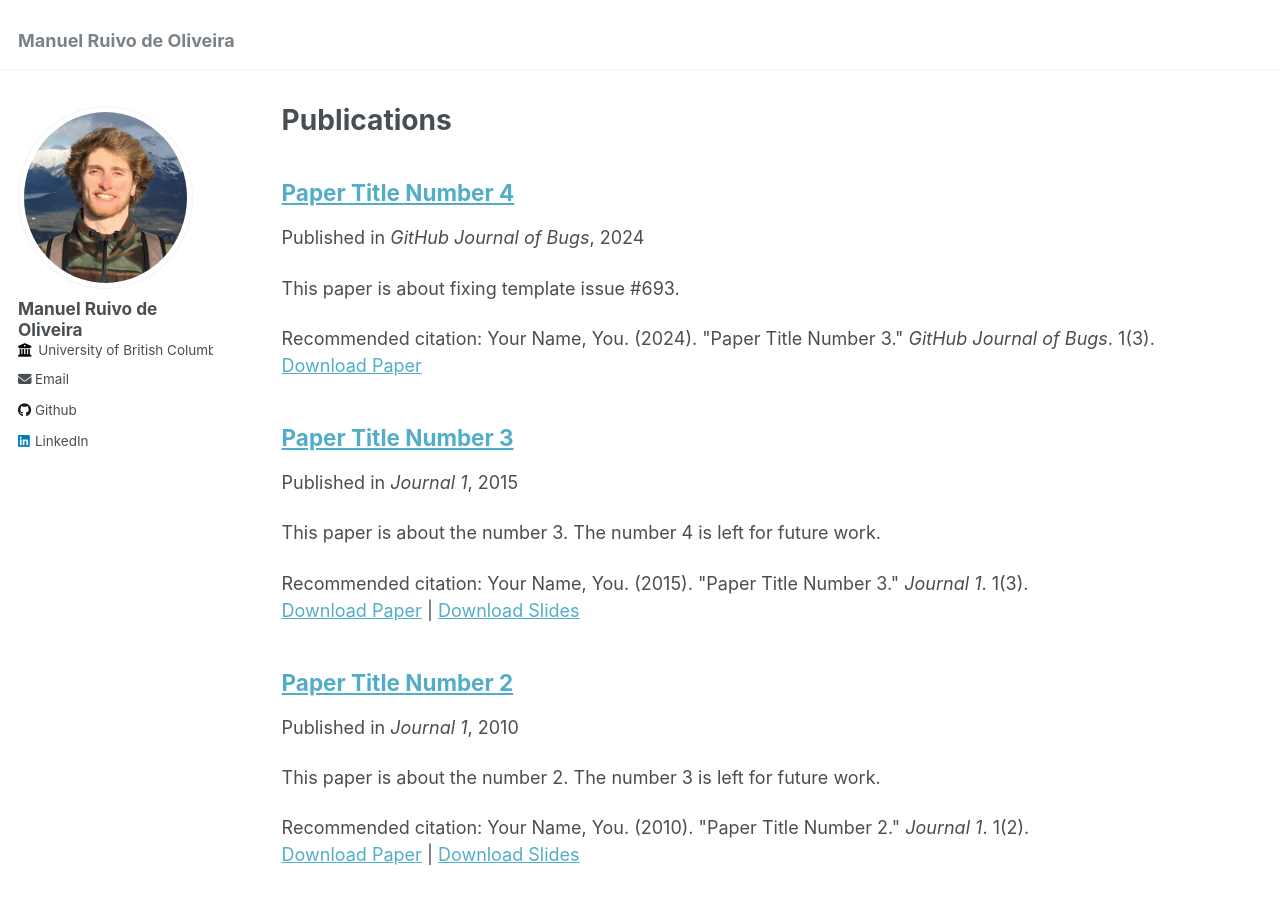
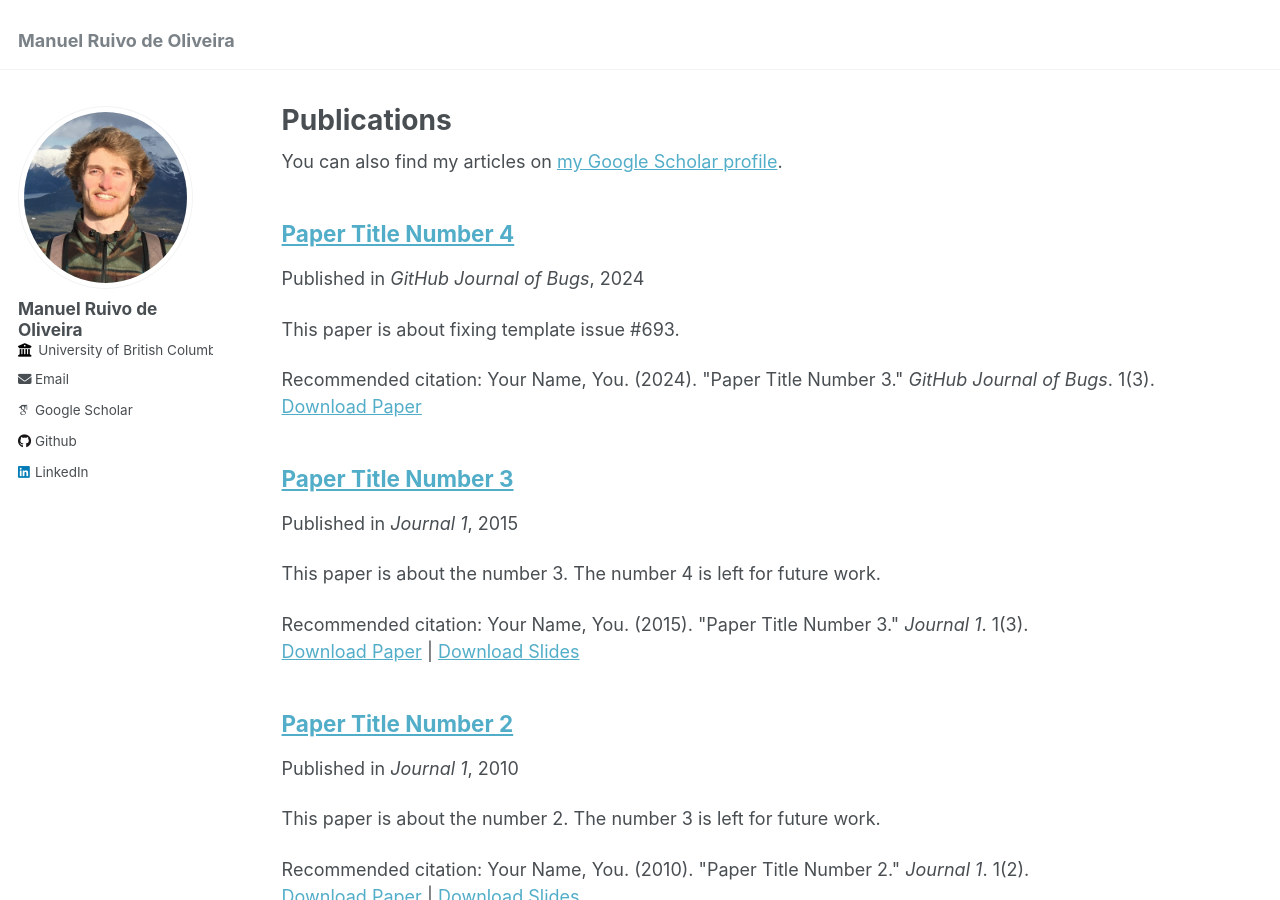
Before and after one commit to manuelruivodeoliveira/manuelruivodeoliveira.github.io, a Jekyll site: the page built from _pages/publications.md, in a window 1280 px wide and 900 px high. Built offline with Jekyll 4.4.1, drawn with Linux system fonts in a browser that asks for light colours; some web fonts are replaced; part of the change alters nothing that is shown.

Commit message:
Add google scholar

```diff
--- a/_config.yml
+++ b/_config.yml
@@ -32,7 +32,7 @@ author:
 
   # Academic websites
   arxiv            : # URL - Update with the correct link to your profile
-  googlescholar    : # "https://scholar.google.com/citations?user=PS_CX0AAAAAJ"
+  googlescholar    : "https://scholar.google.com/citations?user=2hu4fkcAAAAJ&hl=en&oi=ao"
   impactstory      : # URL
   orcid            : # "http://orcid.org/yourorcidurl"
   semantic         : # URL
```
